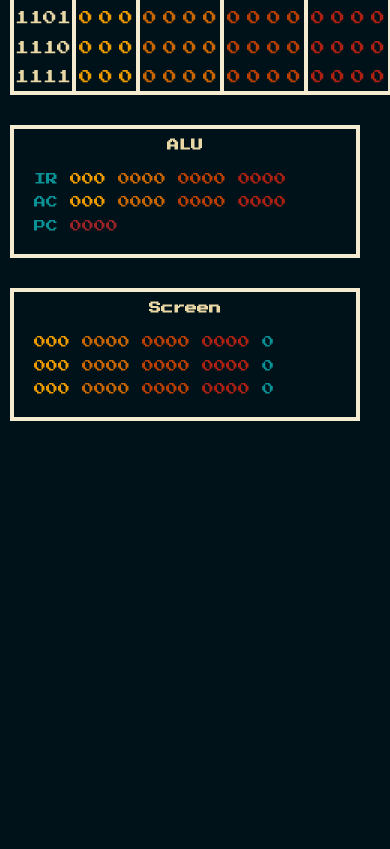
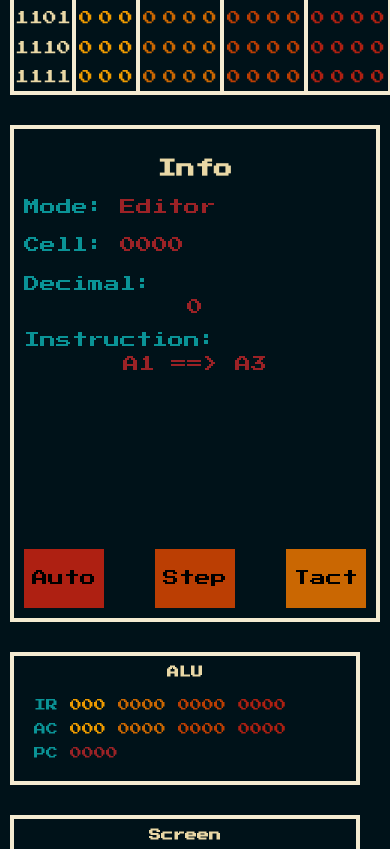
Before and after one commit to dimoybiyca/kroha-js, a website built with webpack: page src/index.html in a window 390 px wide. Shown: the part 539-1388 px from the top of the page. Before the commit the page ends 960 px from the top, so only its background shows below. Built offline with nearby package versions, Linux system fonts and the light colour scheme.

Commit message:
Add buttons to run execution for mobile version.

```diff
--- a/src/index.html
+++ b/src/index.html
@@ -65,23 +65,25 @@
               <li class="info__elem">
                 <div class="info__mode">
                   <span class="info__tag">Mode:</span>
-                  <span class="info__val" id="mode">Editor</span>
+                  <span class="info__val mode-content">Editor</span>
                 </div>
               </li>
 
               <li class="info__elem">
                 <span class="info__tag">Cell:</span>
-                <span class="info__val" id="cell">0000</span>
+                <span class="info__val cell-content">0000</span>
               </li>
 
               <li class="info__elem">
                 <span class="info__tag">Decimal:</span>
-                <span class="info__val--block" id="decimal">0</span>
+                <span class="info__val--block decimal-content">0</span>
               </li>
 
               <li class="info__elem">
                 <span class="info__tag">Instruction:</span>
-                <span class="info__val--block" id="instruction">A1 ==> A3</span>
+                <span class="info__val--block instruction-content">
+                  A1 ==> A3
+                </span>
               </li>
 
               <li class="info__elem">
@@ -114,13 +116,23 @@
                     </td>
                     <td class="info__col-dec">0</td>
                   </tr>
+                </table>
+              </li>
 
-                  <tr class="info__row">
-                    <td class="info__col" colspan="2">
-                      <p class="info__status"></p>
-                    </td>
-                  </tr>
-                </table>
+              <li class="info__elem">
+                <tr class="info__row">
+                  <td class="info__col" colspan="2">
+                    <p class="info__status"></p>
+                  </td>
+                </tr>
+              </li>
+
+              <li class="info__elem">
+                <div class="info__buttons">
+                  <button class="info__btn btn-auto">Auto</button>
+                  <button class="info__btn btn-step">Step</button>
+                  <button class="info__btn btn-tact">Tact</button>
+                </div>
               </li>
             </ul>
           </div>
@@ -152,6 +164,44 @@
             </ul>
           </div>
         </div>
+
+        <section class="info-mob">
+          <div class="info-mob__inner">
+            <h3 class="info__title">Info</h3>
+
+            <div class="info-mob__elem">
+              <span class="info__tag">Mode:</span>
+              <span class="info__val mode-content">Editor</span>
+            </div>
+
+            <div class="info-mob__elem">
+              <span class="info__tag">Cell:</span>
+              <span class="info__val cell-content">0000</span>
+            </div>
+
+            <div class="info-mob__elem">
+              <span class="info__tag">Decimal:</span>
+              <span class="info__val--block decimal-content">0</span>
+            </div>
+
+            <div class="info-mob__elem">
+              <span class="info__tag">Instruction:</span>
+              <span class="info__val--block instruction-content">
+                A1 ==> A3
+              </span>
+            </div>
+
+            <div class="info-mob__elem">
+              <p class="info__status"></p>
+            </div>
+
+            <div class="info__buttons">
+              <button class="info__btn btn-auto">Auto</button>
+              <button class="info__btn btn-step">Step</button>
+              <button class="info__btn btn-tact">Tact</button>
+            </div>
+          </div>
+        </section>
 
         <section class="alu">
           <div class="alu__inner">
--- a/src/js/PC/Computer.js
+++ b/src/js/PC/Computer.js
@@ -26,14 +26,24 @@ export default class Computer {
   }
 
   auto() {
+    let flag = 0;
+
     if (this.isHalted) {
       this.reset();
       return;
     }
 
     while (!this.isHalted) {
-      this.tact();
+      if (flag < 5000) {
+        this.executeInstruction();
+        flag++;
+      } else {
+        this.reset();
+        this.info.setStatusContent("ERROR Infinite loop");
+        break;
+      }
     }
+
     this.info.setModeContent("Auto");
   }
 
@@ -44,12 +54,7 @@ export default class Computer {
       return;
     }
 
-    this.selectInstruction();
-    if (this.instruction.execute() === -1) {
-      this.processResult(-1);
-    }
-    this.instruction = null;
-    this.control.updateUI();
+    this.executeInstruction();
   }
 
   tact() {
@@ -86,6 +91,15 @@ export default class Computer {
     }
   }
 
+  executeInstruction() {
+    this.selectInstruction();
+    if (this.instruction.execute() === -1) {
+      this.processResult(-1);
+    }
+    this.instruction = null;
+    this.control.updateUI();
+  }
+
   reset() {
     this.instruction = null;
     this.isHalted = false;
--- a/src/js/PC/Control.js
+++ b/src/js/PC/Control.js
@@ -68,7 +68,7 @@ export default class Control {
   }
 
   setFocus() {
-    this.inputs[this.focus].focus();
+    this.inputs[this.focus].focus({ preventScroll: true });
     this.inputs[this.focus].setSelectionRange(1, 1);
   }
 
--- a/src/js/PC/Parts/Info.js
+++ b/src/js/PC/Parts/Info.js
@@ -15,13 +15,13 @@ export default class Info {
 
   initValues() {
     this.ram = RAM.getInstance();
-    this.mode = document.querySelector("#mode");
-    this.cell = document.querySelector("#cell");
-    this.decimal = document.querySelector("#decimal");
-    this.instruction = document.querySelector("#instruction");
+    this.mode = document.querySelectorAll(".mode-content");
+    this.cell = document.querySelectorAll(".cell-content");
+    this.decimal = document.querySelectorAll(".decimal-content");
+    this.instruction = document.querySelectorAll(".instruction-content");
     this.addresses = document.querySelectorAll(".info__col-bin");
     this.values = document.querySelectorAll(".info__col-dec");
-    this.status = document.querySelector(".info__status");
+    this.status = document.querySelectorAll(".info__status");
   }
 
   updateUI(addr, line) {
@@ -32,17 +32,17 @@ export default class Info {
   }
 
   setModeContent(mode) {
-    this.mode.textContent = mode;
+    this.mode.forEach((e) => (e.textContent = mode));
   }
 
   setCellContent(addr) {
     const text = addr.toString(2).padStart(4, 0);
-    this.cell.textContent = text;
+    this.cell.forEach((e) => (e.textContent = text));
   }
 
   setDecimalContent(line) {
     const value = parseInt(line.join(""), 2);
-    this.decimal.textContent = value;
+    this.decimal.forEach((e) => (e.textContent = value));
   }
 
   setAddressesContent(line) {
@@ -57,11 +57,11 @@ export default class Info {
 
   setInstructionContent(line) {
     const value = parseInt(line.slice(0, 3).join(""), 2);
-    this.instruction.textContent = instructions[value];
+    this.instruction.forEach((e) => (e.textContent = instructions[value]));
   }
 
   setStatusContent(text) {
-    this.status.textContent = text;
+    this.status.forEach((e) => (e.textContent = text));
   }
 }
 
--- a/src/js/index.js
+++ b/src/js/index.js
@@ -6,7 +6,7 @@ new PageBuilder(3, 4, 16).buildComputer();
 
 const inputs = document.getElementsByTagName("input");
 
-const computer = new Computer(inputs);
+const computer = new Computer();
 
 const control = computer.getControl();
 
@@ -14,7 +14,6 @@ document.addEventListener("keydown", (e) => {
   e.preventDefault();
   control.process(e.key);
 
-  console.log(e.key);
   switch (e.key.toUpperCase()) {
     case "A":
       console.log("A");
@@ -39,6 +38,18 @@ for (let input of inputs) {
     control.setFocusVal(parseInt(this.id.slice(1)), false);
   });
 }
+
+document
+  .querySelectorAll(".btn-auto")
+  .forEach((btn) => btn.addEventListener("click", () => computer.auto()));
+
+document
+  .querySelectorAll(".btn-step")
+  .forEach((btn) => btn.addEventListener("click", () => computer.step()));
+
+document
+  .querySelectorAll(".btn-tact")
+  .forEach((btn) => btn.addEventListener("click", () => computer.tact()));
 
 /*
 let initCode = [
--- a/src/scss/general.scss
+++ b/src/scss/general.scss
@@ -38,6 +38,10 @@ ul {
 a {
   text-decoration: none;
   color: inherit;
+}
+
+button {
+  border: none;
 }
 
 .header {
--- a/src/scss/style.scss
+++ b/src/scss/style.scss
@@ -64,6 +64,7 @@
     text-align: center;
   }
   &__list {
+    height: 100%;
     padding: 5px 10px;
   }
   &__mode {
@@ -96,10 +97,11 @@
     color: $contrast;
   }
   &__status {
-    margin-top: 50px;
+    margin-top: 30px;
     font-size: 16px;
     line-height: 25px;
     text-align: center;
+    height: 130px;
   }
   &__row {
     height: 25px;
@@ -118,6 +120,43 @@
     &:nth-child(2) {
       color: $value;
     }
+  }
+  &__buttons {
+    display: flex;
+    justify-content: space-between;
+  }
+  &__btn {
+    padding: 20px 8px;
+    &:hover {
+      background-color: $tag !important;
+      color: $border;
+    }
+    &:active {
+      transform: translateY(-1px);
+      box-shadow: 0 5px 10px rgba(255, 255, 255, 0.2);
+    }
+    &.btn-auto {
+      background-color: $A3;
+    }
+    &.btn-step {
+      background-color: $A2;
+    }
+    &.btn-tact {
+      background-color: $A1;
+    }
+  }
+}
+
+.info-mob {
+  display: none;
+  width: 456px;
+  &__inner {
+    border: solid 4px $border;
+    padding: 10px;
+    margin-bottom: 30px;
+  }
+  &__elem {
+    margin-bottom: 15px;
   }
 }
 
@@ -224,6 +263,9 @@
   .info {
     display: none;
   }
+  .info-mob {
+    display: block;
+  }
   .alu {
     width: 456px;
     font-size: 16px;
@@ -234,12 +276,17 @@
   }
 }
 
+@media (max-width: 500px) {
+  .info-mob__inner {
+    margin-right: 0;
+  }
+}
+
 @media (max-width: 490px) {
   .alu {
     font-size: 14px;
     width: 100%;
   }
-
   .screen {
     font-size: 14px;
     width: 100%;
```
